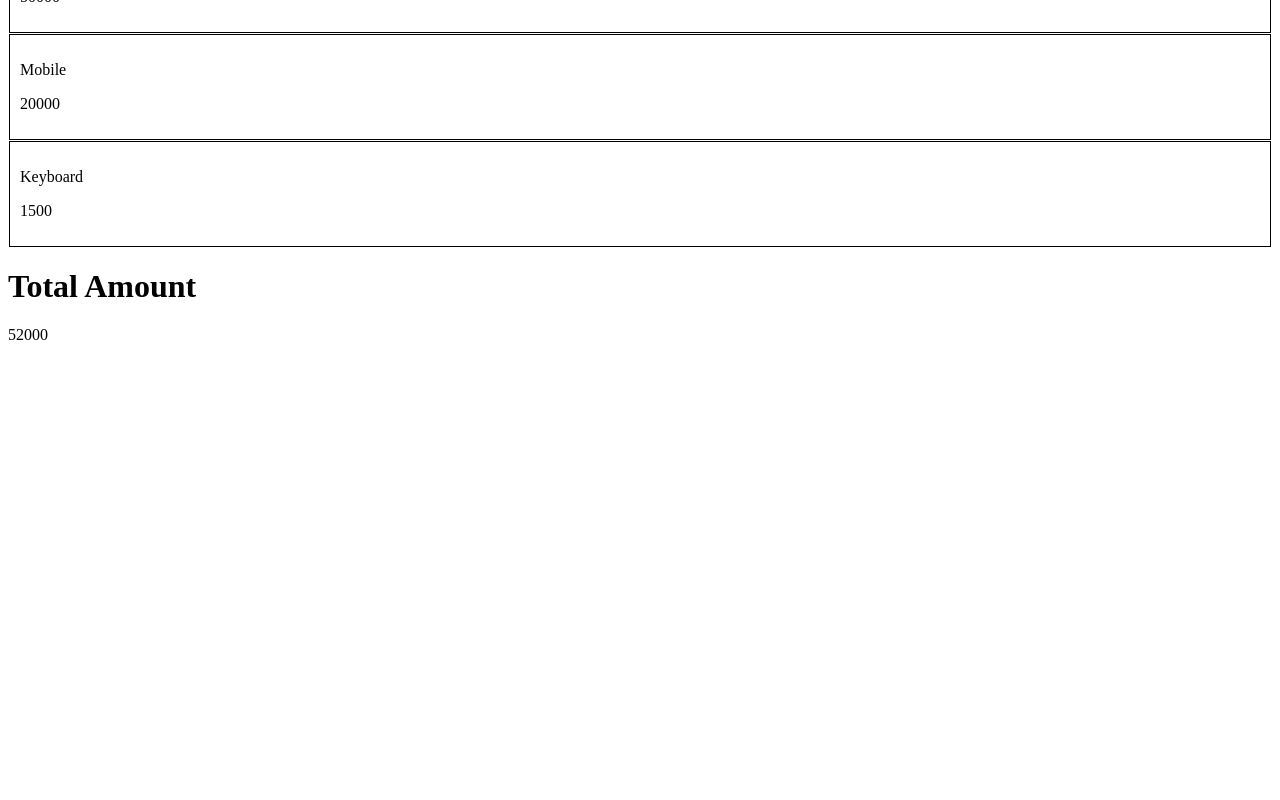
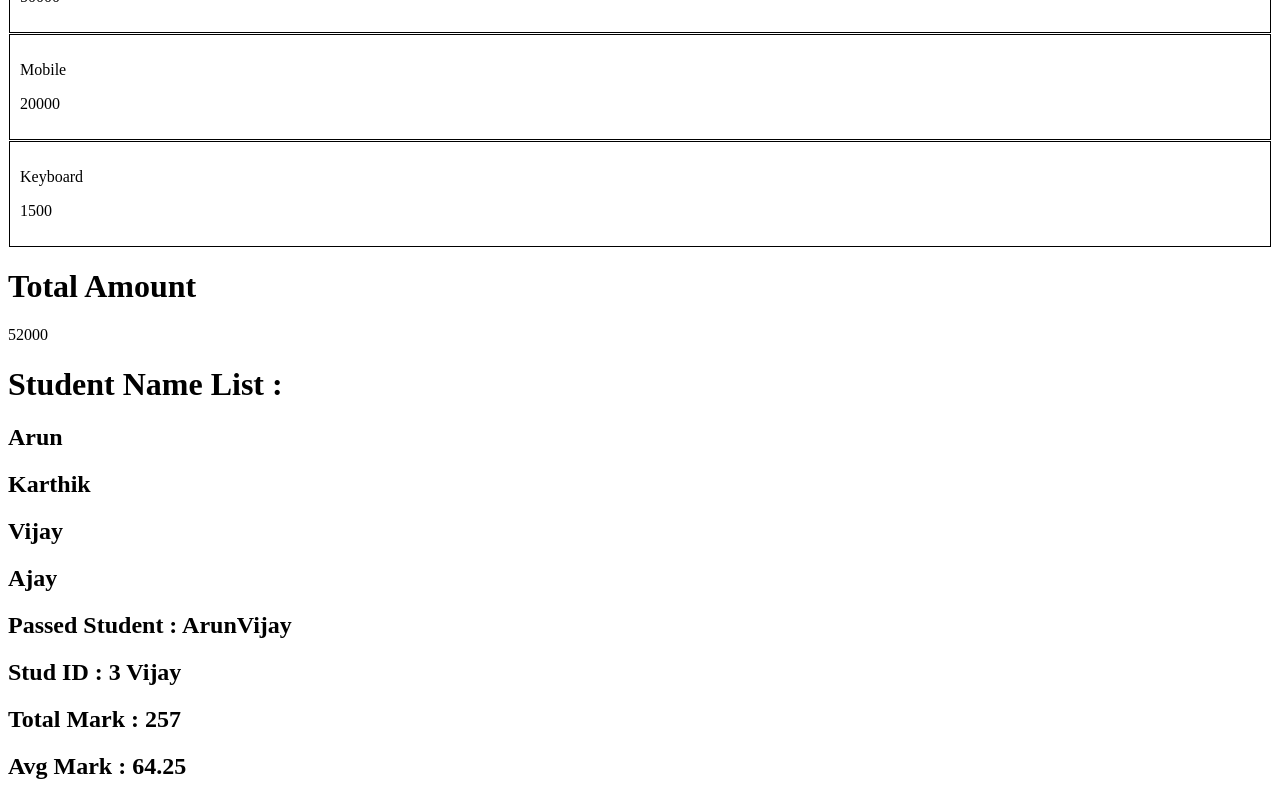
Before and after one commit to ManikumarJ/Mern_spl_class, a React (Vite) app in the folder Day-4/react-task-day3/: page / in a window 1280 px wide. Shown: the part 281-1081 px from the top of the page. Before the commit the page ends 800 px from the top, so only its background shows below. Built offline with nearby package versions, Linux system fonts and the light colour scheme.

Commit message:
Day4 added - task5

```diff
--- a/Day-4/react-task-day3/src/App.jsx
+++ b/Day-4/react-task-day3/src/App.jsx
@@ -3,6 +3,7 @@ import Empsal from './components/Empsal'
 import Userfind from './components/Userfind'
 import ProductCard from './components/ProductCard'
 import Calccartamt from './components/Calccartamt'
+import StudManagementSys from './components/StudManagementSys'
 
 const App = () => {
   return (
@@ -11,6 +12,7 @@ const App = () => {
       <Userfind/>
       <ProductCard/>
       <Calccartamt/>
+      <StudManagementSys/>
 
     </>
   )
--- /dev/null
+++ b/Day-4/react-task-day3/src/components/StudManagementSys.jsx
@@ -0,0 +1,57 @@
+// Task 5: Student Management System (map + filter + find + reduce)
+// const students = [ { id: 1, name: "Arun", mark: 85 },
+//     { id: 2, name: "Karthik", mark: 45 },
+//      { id: 3, name: "Vijay", mark: 92 },
+//       { id: 4, name: "Ajay", mark: 35 }
+// ];
+// Tasks: Display all students using map().
+// Display only passed students (mark >= 50) using filter().
+//  Find student with id = 3 using find().
+//   Calculate total marks using reduce().
+//   Calculate average mark using reduce().
+
+import React from 'react'
+
+const StudManagementSys = () => {
+    const students = [
+        { id: 1, name: "Arun", mark: 85 },
+        { id: 2, name: "Karthik", mark: 45 },
+        { id: 3, name: "Vijay", mark: 92 },
+        { id: 4, name: "Ajay", mark: 35 }
+    ];
+
+    const passedStudent  = students.filter((s)=>s.mark >=50).map((s)=>s.name)
+
+    const findStud =  students.find((stud)=>stud.id === 3)
+
+    const totMark = students.map((s)=>s.mark).reduce((acc, val)=> acc + val,0)
+
+    const avgMark = totMark / students.length
+
+  return (
+    <>
+    <h1>Student Name List :</h1>
+    {
+        students.map((stud)=>(
+            <div key={stud.id}>
+                <h2> {stud.name} </h2>
+            </div>
+        ))
+    }
+    <h2>Passed Student : {passedStudent}</h2>
+
+    <h2>Stud ID : 3 {findStud.name}</h2>
+
+    <h2>Total Mark : {totMark}</h2>
+
+    <h2>Avg Mark : {avgMark}</h2>
+
+
+
+
+
+    </>
+  )
+}
+
+export default StudManagementSys
```
